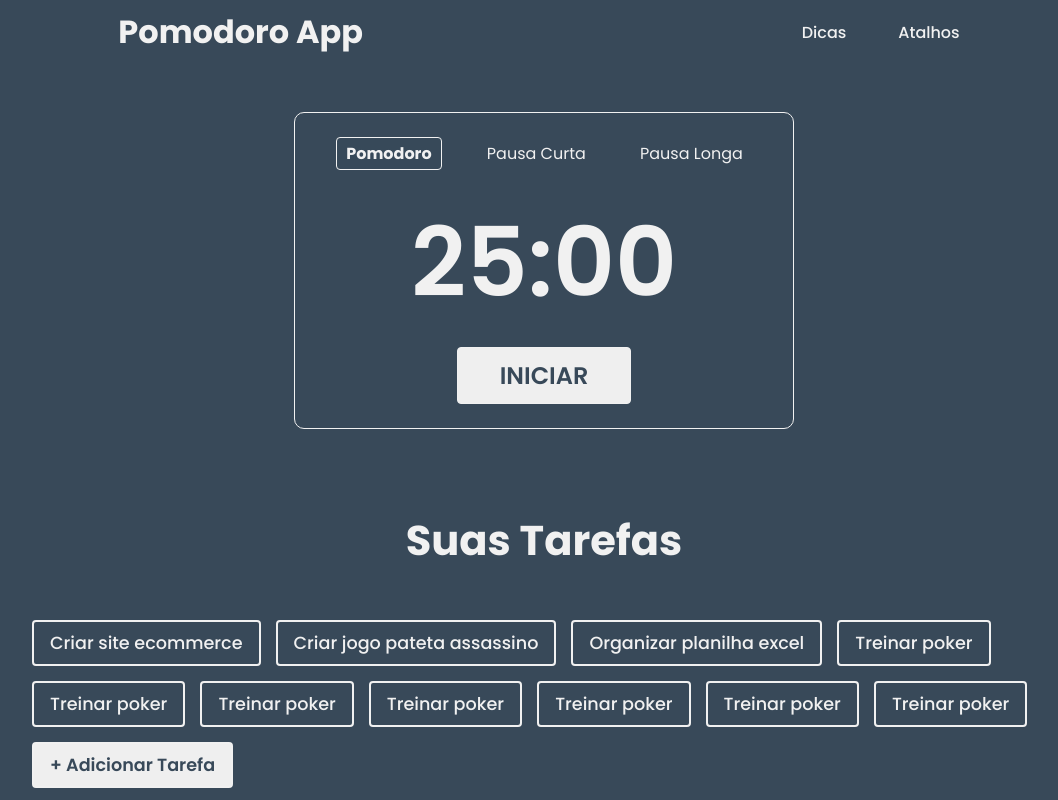
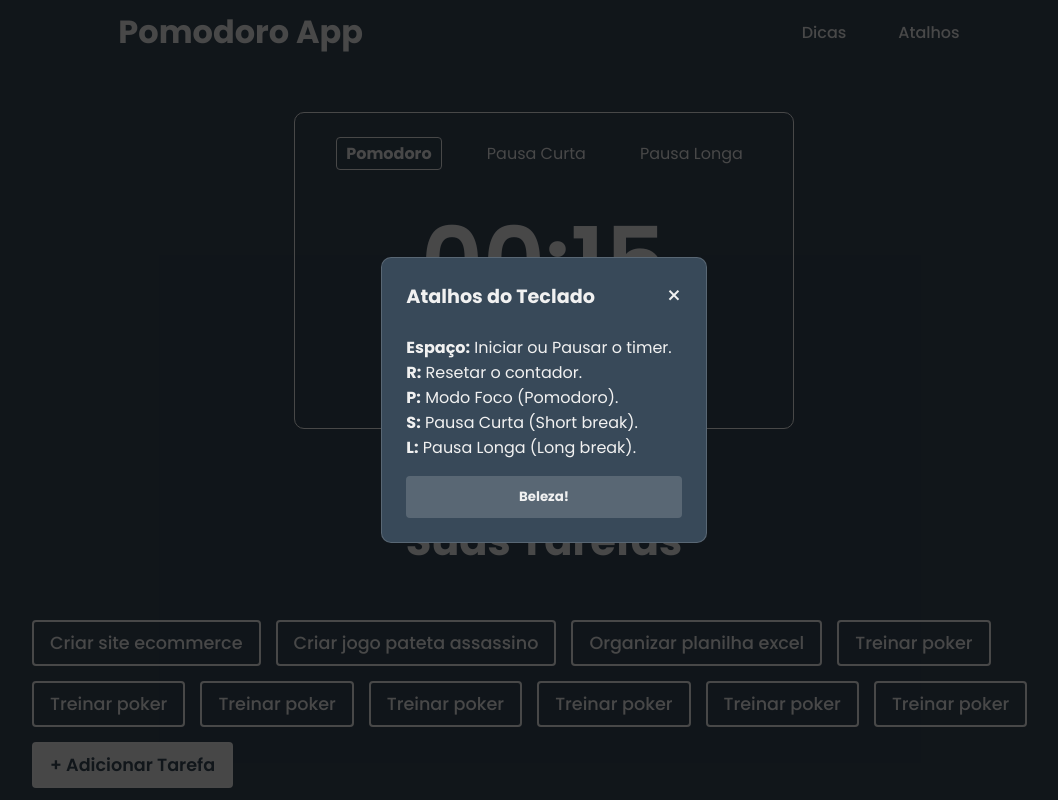
Before and after one commit to mateushahndev/pomodoro, a React (Vite) app: page / in a window 1280 px wide. Both pictures are taken after a click on the button "Atalhos". Shown: the whole page, without its empty margins (96-1154 px from the left). Built offline with nearby package versions, Linux system fonts and the light colour scheme.

Commit message:
Adicionando atalhos de teclado e um popup com instruções para usá-los

```diff
--- a/src/components/Header.tsx
+++ b/src/components/Header.tsx
@@ -9,6 +9,7 @@ export default function Header() {
             </div>
             <nav className="header-nav">
                 <ul>
+                    {/* Item 1: Dicas */}
                     <li>
                         <Popup
                             trigger={<button className="nav-btn"> Dicas </button>}
@@ -19,12 +20,12 @@ export default function Header() {
                             {(close: () => void) => (
                                 <div className="modal-container">
                                     <div className="modal-header">
-                                        <h2>Como usar o Pomodoro? </h2>
+                                        <h2>Como usar o Pomodoro?</h2>
                                         <button className="close-btn" onClick={close}>&times;</button>
                                     </div>
                                     <div className="modal-body">
                                         <section className="tip-section">
-                                            <h3>Por que 25 minutos? </h3>
+                                            <h3>Por que 25 minutos?</h3>
                                             <p>Esse tempo é o "ponto doce" da concentração. É curto o suficiente para não te exaurir, mas longo o suficiente para entrar em estado de <strong>flow</strong>.</p>
                                         </section>
 
@@ -45,12 +46,36 @@ export default function Header() {
                                     </div>
                                     <button className="confirm-btn" onClick={close}>Entendi!</button>
                                 </div>
-
-
                             )}
                         </Popup>
                     </li>
-                    <li><button className="nav-btn">Atalhos</button></li>
+
+                    {/* Item 2: Atalhos */}
+                   <li>
+                        <Popup
+                            trigger={<button className="nav-btn"> Atalhos </button>}
+                            modal
+                            nested
+                        >
+                            {/* @ts-ignore */}
+                            {(close: () => void) => (
+                                <div className="modal-container">
+                                    <div className="modal-header">
+                                        <h2>Atalhos do Teclado</h2>
+                                        <button className="close-btn" onClick={close}>&times;</button>
+                                    </div>
+                                    <div className="modal-body">
+                                        <p><strong>Espaço:</strong> Iniciar ou Pausar o timer.</p>
+                                        <p><strong>R:</strong> Resetar o contador.</p>
+                                        <p><strong>P:</strong> Modo Foco (Pomodoro).</p>
+                                        <p><strong>S:</strong> Pausa Curta (Short break).</p>
+                                        <p><strong>L:</strong> Pausa Longa (Long break).</p>
+                                    </div>
+                                    <button className="confirm-btn" onClick={close}>Beleza!</button>
+                                </div>
+                            )}
+                        </Popup>
+                    </li>
                 </ul>
             </nav>
         </header>
--- a/src/components/Timer.tsx
+++ b/src/components/Timer.tsx
@@ -13,10 +13,56 @@ export default function Timer() {
 
     useEffect(() => {
         stopStopwatch();
-        if (option === "pomodoro") setSeconds(1500);
-        else if (option === "short") setSeconds(300);
-        else setSeconds(900);
+        if (option === "pomodoro") setSeconds(15);
+        else if (option === "short") setSeconds(3);
+        else setSeconds(9);
     }, [option]);
+
+    // --- BLOCO DOS ATALHOS ---
+    useEffect(() => {
+        const handleKeyDown = (e: KeyboardEvent) => {
+            const key = e.key.toLowerCase(); // Pegamos a tecla em minúsculo pra facilitar
+
+            // 1. Iniciar / Pausar (Espaço)
+            if (e.code === "Space") {
+                e.preventDefault();
+                if (timerProgress) {
+                    stopStopwatch();
+                } else {
+                    initStopwatch();
+                }
+            }
+
+            // 2. Resetar (R) - Apenas para o tempo atual da opção selecionada
+            if (key === "r") {
+                stopStopwatch();
+                if (option === "pomodoro") setSeconds(15);
+                else if (option === "short") setSeconds(3);
+                else setSeconds(9);
+            }
+
+            // 3. Mudar para Pomodoro (P)
+            if (key === "p") {
+                setOption("pomodoro");
+            }
+
+            // 4. Mudar para Pausa Curta (S)
+            if (key === "s") {
+                setOption("short");
+            }
+
+            // 5. Mudar para Pausa Longa (L)
+            if (key === "l") {
+                setOption("long");
+            }
+        };
+
+        window.addEventListener("keydown", handleKeyDown);
+        return () => {
+            window.removeEventListener("keydown", handleKeyDown);
+        };
+    }, [timerProgress, option]); // Adicionamos 'option' aqui para o reset (R) saber qual tempo colocar
+    // -------------------------
 
     function stopwatchFormat(totalSeconds: number): string {
         const minutes = Math.floor(totalSeconds / 60);
@@ -24,16 +70,10 @@ export default function Timer() {
         return `${String(minutes).padStart(2, '0')}:${String(secs).padStart(2, '0')}`;
     }
 
-// 1. Função de Transição: Agora ela APENAS muda a opção.
-    // O useEffect se encarregará de todo o resto (resetar tempo e parar timer).
-// 1. Centralize a troca. Não use "changeStopwatch" e "handleStageTransition" separadas.
-    // Use APENAS esta:
     function nextStage():void {
         if(option == "pomodoro") {
-
             setOption("short");
         } else {
-
             setOption("pomodoro");
         }
     }
@@ -42,16 +82,12 @@ export default function Timer() {
         if (timerProgress) return;
         setTimerProgress(true);
 
-        // O segredo está aqui:
         const id = setInterval(() => {
             setSeconds((prev) => {
                 if (prev <= 1) {
-                    // MATAR o intervalo antes de qualquer outra ação
                     clearInterval(id);
                     intervalRef.current = null;
                     setTimerProgress(false);
-
-                    // Chamar a transição SÓ DEPOIS de limpar o motor
                     nextStage();
                     alarm();
                     return 0;
@@ -79,6 +115,9 @@ export default function Timer() {
         }, 5000);
     }
 
+    // Você pode remover a função timerKey antiga se quiser,
+    // pois o useEffect acima já resolve tudo de forma global.
+
     return (
         <section className="pomodoro">
             <div className={`pomodoro-container ${timerProgress ? "background-progress" : ""}`}>
@@ -98,6 +137,7 @@ export default function Timer() {
                             className={timerProgress ? "pause-btn" : ""}
                             onClick={timerProgress ? stopStopwatch : initStopwatch}
                             type="button"
+                            // Removi o onKeyDown daqui para não dar conflito com o global
                         >
                             {timerProgress ? "PAUSAR" : "INICIAR"}
                         </button>
```
